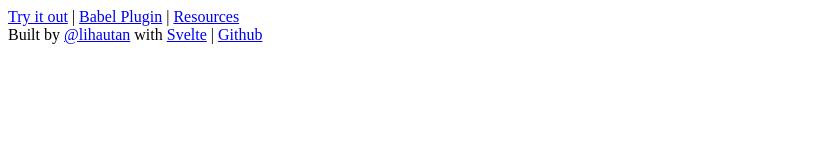
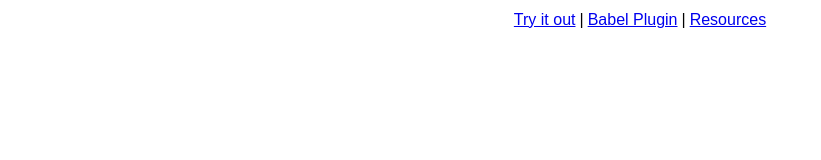
Before and after one commit to tanhauhau/the-js-we-do-not-deserve, a website: page scripts/html/index.html in a window 1280 px wide. Shown: the whole page, without its empty margins (0-821 px from the left). Drawn offline with Linux system fonts and the light colour scheme; files that its build step writes are made by us from their sources; the site is published under a folder, as on GitHub Pages, so addresses that start at the root find nothing; a web font is replaced by a local one.

Commit message:
fix: docs

```diff
--- a/scripts/html/index.html
+++ b/scripts/html/index.html
@@ -10,7 +10,7 @@
   <link
     href="https://fonts.googleapis.com/css2?family=Poppins:wght@400;700&family=Recursive:wght@300&family=Source+Code+Pro&display=swap"
     rel="stylesheet">
-  <link href="/main.css" rel="stylesheet">
+  <link href="./main.css" rel="stylesheet">
 </head>
 
 <body>
--- a/scripts/html/index.js
+++ b/scripts/html/index.js
@@ -44,7 +44,6 @@
   let _hash = hash;
   const Component = await components[hash];
   if (_hash === hash && !rendered[hash]) {
-    console.log('!!render', hash, Component);
     new Component({ target: document.querySelector('#' + hash) });
     rendered[hash] = true;
   }
```
Also changed, not shown: docs/index.html (+1 -2 lines).
